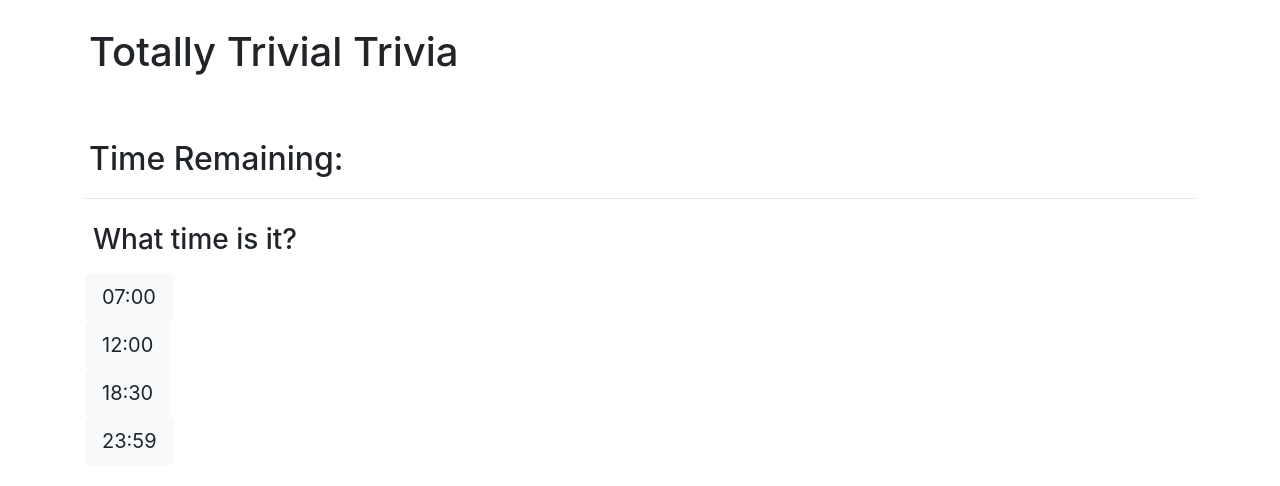
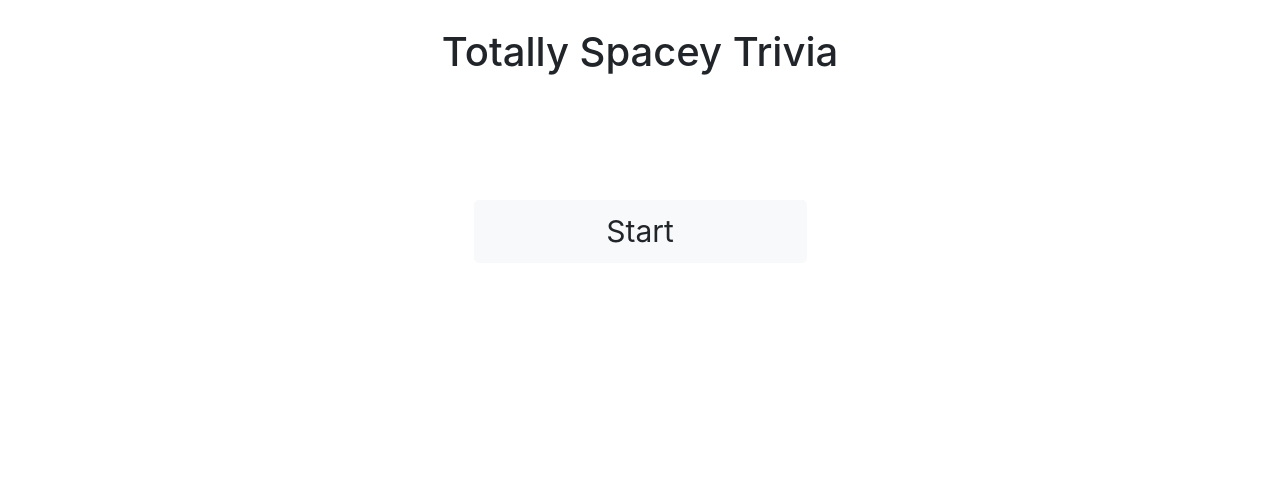
Before and after one commit to Wilder101/TriviaGame, a plain HTML site: page index.html in a window 1280 px wide. Drawn offline with nearby package versions, Linux system fonts and the light colour scheme.

Commit message:
Data and display start

```diff
--- a/assets/css/style.css
+++ b/assets/css/style.css
@@ -3,3 +3,13 @@
 .btn {
     display: block;
 }
+
+h1, h2, h3, button {
+    margin: auto;
+    text-align: center;
+}
+
+#start-button {
+    width: 30%;
+    font-size: 30px;
+}
--- a/assets/javascript/app.js
+++ b/assets/javascript/app.js
@@ -3,32 +3,112 @@
 $(document).ready(function() {
 
     // Variables
-    questionNumber = 0;             // Tracker for which question game is on
+    let questionNumber = 0;             // Tracker for which question game is on
+    let numberOfCorrectAnswers = 0;     // Counter for player's number of correct answers
+    let numberOfWrongAnswers = 0;       // Counter for player's number of wrong
+    let timeRemaining = 30;             // Count down time remaining in question selection
+
+    // Game state
+    let startUp = true;
+    let playGame = false;
+    let startOver = false;
 
 
     // Array of trivia questions
     var questionDB = [
-        {question: "What time is it?",
-        answers: ["07:00", "12:00", "18:30", "23:59"],
+        {question: "What is the closest star to our own sun?",
+        answers: ["Alpha Centauri", "Proxima Centauri", "Bernards Star", "Ross 248"],
+        correctAnswer: 1},
+        {question: "What is the name for meteoroids that survive entry through the atmosphere and reach Earth’s surface?",
+        answers: ["Meteorites", "Meteoroids", "Meteors", "Perseids"],
+        correctAnswer: 0},
+        {question: "Which U.S. President made the first telephone call to the moon?",
+        answers: ["John F. Kennedy", "Lyndon B. Johnson", "Richard Nixon", "Ronald Regan"],
+        correctAnswer: 2},
+        {question: "In our solar system, which planet has the shortest day?",
+        answers: ["Mercury", "Earth", "Neptune", "Jupiter"],
+        correctAnswer: 3},
+        {question: "What is the farthest human-made object from planet Earth?",
+        answers: ["Voyager 1", "Voyager 2", "Pioneer 10", "Hubble Space Telescope"],
+        correctAnswer: 0},
+        {question: "SpaceX was founded by what South African-born inventor?",
+        answers: ["Charlize Theron", "Elon Musk", "Nelson Mandela", "Allan Cormack"],
         correctAnswer: 1}
-
-        // {name: "yellow" , randomHiddenValue: 0}
     ];
 
-
+    // Show a question
     function showQuestion(whichQuestion) {
 
-        // Show a question and possible answers
-        $("#the-question").text(questionDB[whichQuestion].question);
-
-        $("#btn-top").text(questionDB[whichQuestion].answers[0]);
-        $("#btn-middle-top").text(questionDB[whichQuestion].answers[1]);
-        $("#btn-middle-bottom").text(questionDB[whichQuestion].answers[2]);
-        $("#btn-bottom").text(questionDB[whichQuestion].answers[3]);
+        // Build a question and dynamically display
+        var theQuestion = $("<h3>");
+        theQuestion.addClass("p-3");
+        theQuestion.attr("id", "the-question");
+        theQuestion.text(questionDB[whichQuestion].question);
+        $("#content").append(theQuestion);
     };
 
-    // On page load
-    showQuestion(questionNumber);
+    // Show a trivia button set
+    function showPossibleAnswers(whichQuestion) {
+
+        // Create answer buttons and dynamically display
+        for (let i = 0; i < questionDB.length; i++) {
+            var answerButton = $("<button>");
+            answerButton.addClass("btn btn-lg btn-light");
+            answerButton.attr("type", "button");
+            let btnID = "btn-" + i;
+            answerButton.attr("id", btnID);
+            answerButton.text(questionDB[whichQuestion].answers[i]);
+            $("#content").append(answerButton);
+        }
+
+
+
+        // <button type="button" class="btn btn-lg btn-light" id="btn-top"></button>
+        // <button type="button" class="btn btn-lg btn-light" id="btn-middle-top"></button>
+        // <button type="button" class="btn btn-lg btn-light" id="btn-middle-bottom"></button>
+        // <button type="button" class="btn btn-lg btn-light" id="btn-bottom"></button>
+
+        // // Show all possible answers
+        // $("#btn-top").text(questionDB[whichQuestion].answers[0]);
+        // $("#btn-middle-top").text(questionDB[whichQuestion].answers[1]);
+        // $("#btn-middle-bottom").text(questionDB[whichQuestion].answers[2]);
+        // $("#btn-bottom").text(questionDB[whichQuestion].answers[3]);
+    };
+
+    // On page load -- show start button
+    var startButton = $("<button>");
+    startButton.addClass("btn btn-lg btn-light");
+    startButton.attr("type", "button");
+    startButton.attr("id", "start-button");
+    startButton.text("Start");
+    $("#content").append("<br><br><br>");
+    $("#content").append(startButton);
+
+    // Start the game event
+    $("#start-button").on("click", function() {
+
+        // Clear all content
+        $("#content").empty();
+
+        // Show time remaining
+        var timeDisplay = $("<h2>");
+        timeDisplay.addClass("p-1");
+        timeDisplay.html("Time Remaining: <span id='time-remaining'></span> Seconds");
+        $("#content").append(timeDisplay);
+        $("#content").append("<hr></hr>");
+        $("#time-remaining").text(timeRemaining);
+
+        // Display first question
+        showQuestion(questionNumber);
+
+        // Show answer set
+        showPossibleAnswers(questionNumber);
+
+
+
+    });
+
+
 
 
 
--- a/index.html
+++ b/index.html
@@ -23,15 +23,24 @@
         <div class="container">
 
             <br>
-            <h1 class="title p-1">Totally Trivial Trivia</h1>
+            <h1 class="title p-1">Totally Spacey Trivia</h1>
             <br><br>
-            <h2 class="p-1">Time Remaining: <span id="time-remaining"></span></h2>
+
+            <!-- Insert content here-->
+            <div id="content"></div>
+
+
+            <!-- <button type="button" class="btn btn-lg btn-light" id="start">Start</button> -->
+
+
+            <!-- <h2 class="p-1">Time Remaining: <span id="time-remaining"></span></h2>
             <hr>
-            <h3 class="p-2" id="the-question"></h3>
+
+            <h3 class="p-3" id="the-question"></h3>
             <button type="button" class="btn btn-lg btn-light" id="btn-top"></button>
             <button type="button" class="btn btn-lg btn-light" id="btn-middle-top"></button>
             <button type="button" class="btn btn-lg btn-light" id="btn-middle-bottom"></button>
-            <button type="button" class="btn btn-lg btn-light" id="btn-bottom"></button>
+            <button type="button" class="btn btn-lg btn-light" id="btn-bottom"></button> -->
 
 
         </div> <!-- End Bootstrap container -->
```
